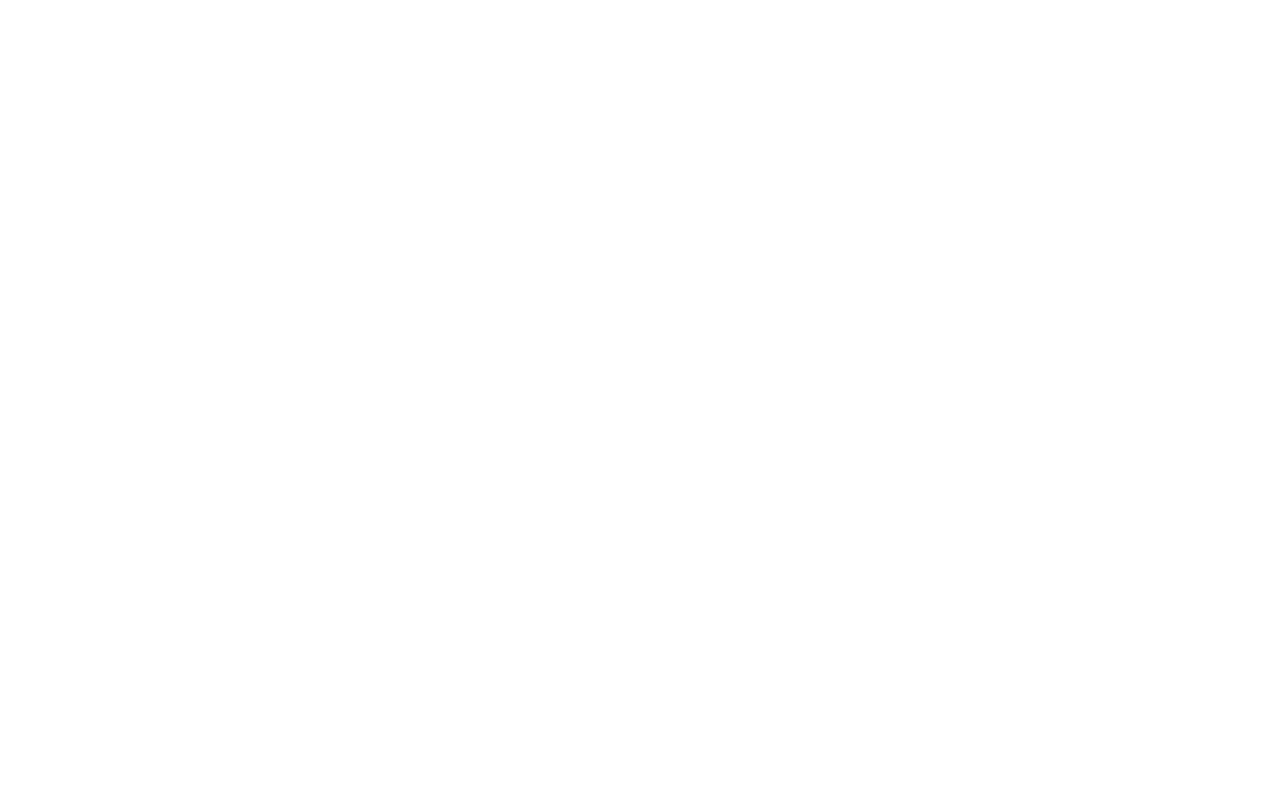
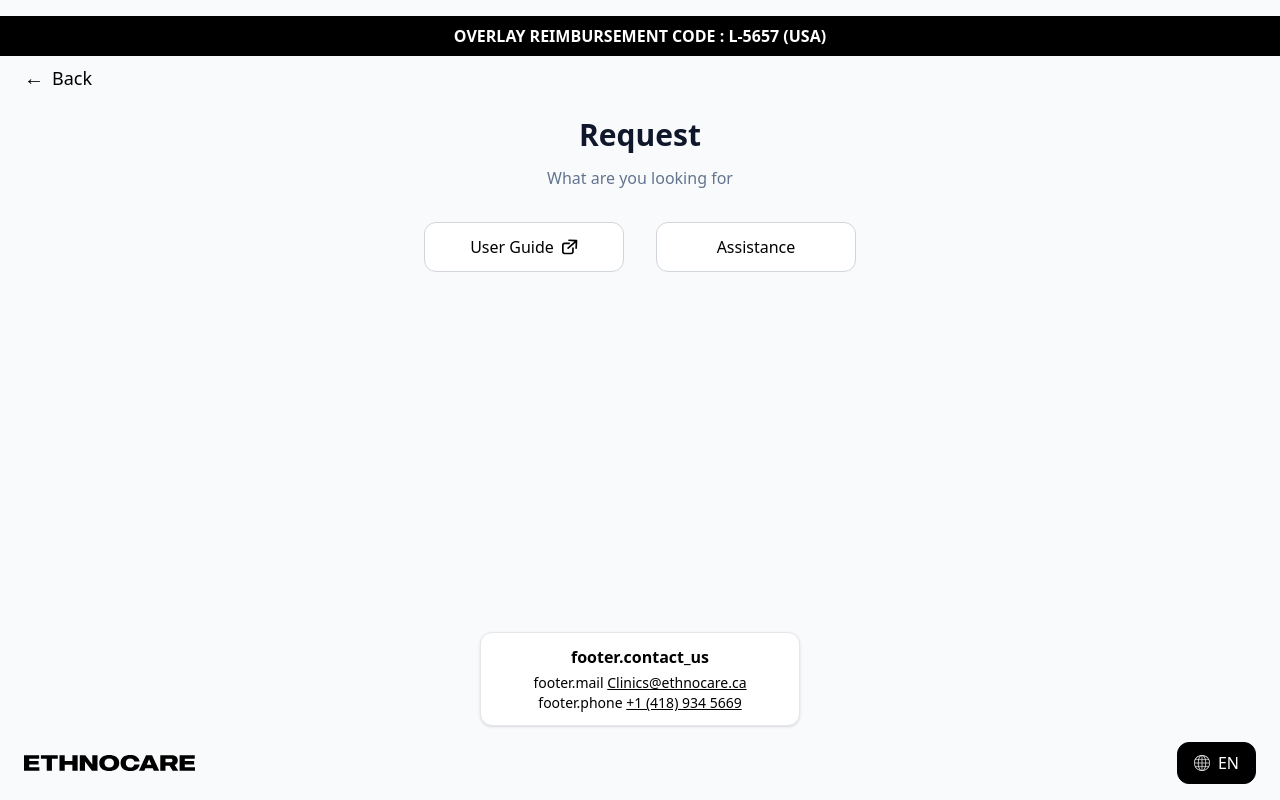
Before and after one commit to EthnoDev/ethnocare-online-tool, a React (Vite) app: page /assistance/selection in a window 1280 px wide. Before the commit this address had no page. Built offline with nearby package versions, Linux system fonts and the light colour scheme.

Commit message:
started Assistance Size selection

```diff
--- a/src/App.jsx
+++ b/src/App.jsx
@@ -20,6 +20,8 @@ import SizingProductSelection from "./pages/sizing/ProductSelection";
 import AssistanceWelcome from "./pages/assistance/Welcome";
 import AssistanceAmputationSelection from "./pages/assistance/AmputationSelection";
 import AssistanceProductSelection from "./pages/assistance/ProductSelection";
+import AssistanceSelection from "./pages/assistance/AssistanceSelection";
+import AssistanceSizeSelection from "./pages/assistance/SizeSelection";
 
 function AnimatedRoutes() {
   const location = useLocation();
@@ -38,6 +40,8 @@ function AnimatedRoutes() {
         <Route path="/assistance" element={<AssistanceWelcome />} />
         <Route path="/assistance/amputation" element={<AssistanceAmputationSelection />} />
         <Route path="/assistance/product" element={<AssistanceProductSelection />} />
+        <Route path="/assistance/selection" element={<AssistanceSelection />} />
+        <Route path="/assistance/size" element={<AssistanceSizeSelection />} />
       </Routes>
     </AnimatePresence>
   );
--- /dev/null
+++ b/src/pages/assistance/AssistanceSelection.jsx
@@ -0,0 +1,88 @@
+// src/pages/assistance/AssistanceSelection.jsx
+import { useState } from "react";
+import { useNavigate } from "react-router-dom";
+import { useTranslation } from "react-i18next";
+import PageWrapper from "../../components/PageWrapper";
+import SelectableOption from "../../components/SelectableOption";
+
+// assets
+import RedirectLogo from "../../assets/redirect-logo.svg";
+
+export default function AssistanceSelection() {
+  const { t } = useTranslation("pages");
+  const navigate = useNavigate();
+
+  const [selected, setSelected] = useState(null);
+  const [isRouting, setIsRouting] = useState(false);
+
+  const handleSelect = (value) => {
+    if (isRouting) return;
+
+    setSelected(value);
+    setIsRouting(true);
+
+    setTimeout(() => {
+      if (value === "User Guide") {
+        // Logic for PDF opening can go here later
+        // window.open("/path-to-pdf.pdf", "_blank");
+        setIsRouting(false);
+        setSelected(null);
+      } else if (value === "Assistance") {
+        // Navigate to the size selection page
+        navigate("/assistance/size");
+        setIsRouting(false);
+      }
+    }, 200);
+  };
+
+  return (
+    <PageWrapper
+      showBack={true}
+      backTo="/assistance/product"
+      code={true}
+    >
+      <div className="w-full max-w-md mt-2">
+        <h1 className="text-3xl font-bold text-center text-slate-900 leading-tight">
+          Request
+        </h1>
+
+        <p className="mt-3 text-center text-base text-slate-500">
+          What are you looking for
+        </p>
+
+        <div className="mt-8 flex gap-4 justify-center">
+          {/* User Guide Option */}
+          <SelectableOption
+            label={
+              <span className="flex items-center justify-center gap-1">
+                User Guide
+                <img
+                  src={RedirectLogo}
+                  alt=""
+                  aria-hidden="true"
+                  className={`h-4 w-4 ml-1 transition-all ${
+                    selected === "User Guide"
+                      ? "brightness-0 invert"
+                      : "opacity-100"
+                  }`}
+                />
+              </span>
+            }
+            selected={selected === "User Guide"}
+            onClick={() => handleSelect("User Guide")}
+            className={isRouting ? "pointer-events-none opacity-80" : ""}
+          />
+
+          {/* Assistance Flow Option */}
+          <SelectableOption
+            label="Assistance"
+            selected={selected === "Assistance"}
+            onClick={() => handleSelect("Assistance")}
+            className={isRouting ? "pointer-events-none opacity-80" : ""}
+            aria-disabled={isRouting}
+          />
+        </div>
+      </div>
+    </PageWrapper>
+  );
+}
--- a/src/pages/assistance/ProductSelection.jsx
+++ b/src/pages/assistance/ProductSelection.jsx
@@ -1,4 +1,5 @@
 // src/pages/assistance/ProductSelection.jsx
+import { useNavigate } from "react-router-dom";
 import PageWrapper from "../../components/PageWrapper";
 
 // product images
@@ -7,8 +8,20 @@ import UnderlayImg from "../../assets/products/underlay.png";
 import LinerImg from "../../assets/products/liner.png";
 
 export default function ProductSelection() {
+  const navigate = useNavigate();
+
   // Retrieve the amputation type to filter available products
   const amputation = localStorage.getItem("amputation");
+
+  const handleSelect = (productName) => {
+    // Save the selection to localStorage
+    localStorage.setItem("product", productName);
+
+    // Brief delay for visual feedback before navigating
+    setTimeout(() => {
+      navigate("/assistance/selection");
+    }, 200);
+  };
 
   return (
     <PageWrapper
@@ -31,6 +44,7 @@ export default function ProductSelection() {
           {/* Overlay - Always visible */}
           <button
             type="button"
+            onClick={() => handleSelect("overlay")}
             className="cursor-pointer focus:outline-none"
           >
             <img
@@ -46,6 +60,7 @@ export default function ProductSelection() {
               {/* Underlay */}
               <button
                 type="button"
+                onClick={() => handleSelect("underlay")}
                 className="cursor-pointer focus:outline-none"
               >
                 <img
@@ -58,6 +73,7 @@ export default function ProductSelection() {
               {/* Liner */}
               <button
                 type="button"
+                onClick={() => handleSelect("liner")}
                 className="cursor-pointer focus:outline-none"
               >
                 <img
--- /dev/null
+++ b/src/pages/assistance/SizeSelection.jsx
@@ -0,0 +1,48 @@
+// src/pages/assistance/SizeSelection.jsx
+import { useState } from "react";
+import { useNavigate } from "react-router-dom";
+import PageWrapper from "../../components/PageWrapper";
+import SelectableOption from "../../components/SelectableOption";
+
+export default function AssistanceSizeSelection() {
+  const navigate = useNavigate();
+  const [selected, setSelected] = useState(null);
+  const [isRouting, setIsRouting] = useState(false);
+
+  // We might need to know which product was selected to show specific sizes
+  const product = localStorage.getItem("product");
+
+  const handleSelect = (size) => {
+    if (isRouting) return;
+
+    setSelected(size);
+    setIsRouting(true);
+
+    // Save the size selection
+    localStorage.setItem("product_size", size);
+
+    setTimeout(() => {
+      // Navigate to the next step in your assistance flow
+      // navigate("/assistance/next-step");
+      setIsRouting(false);
+    }, 200);
+  };
+
+  return (
+    <PageWrapper
+      showBack={true}
+      backTo="/assistance/selection"
+      code={true}
+    >
+      <div className="w-full max-w-md mt-2">
+        <h1 className="text-3xl font-bold text-center text-slate-900 leading-tight">
+          Size
+        </h1>
+
+        <p className="mt-3 text-center text-base text-slate-500">
+          What is your product size
+        </p>
+      </div>
+    </PageWrapper>
+  );
+}
```
